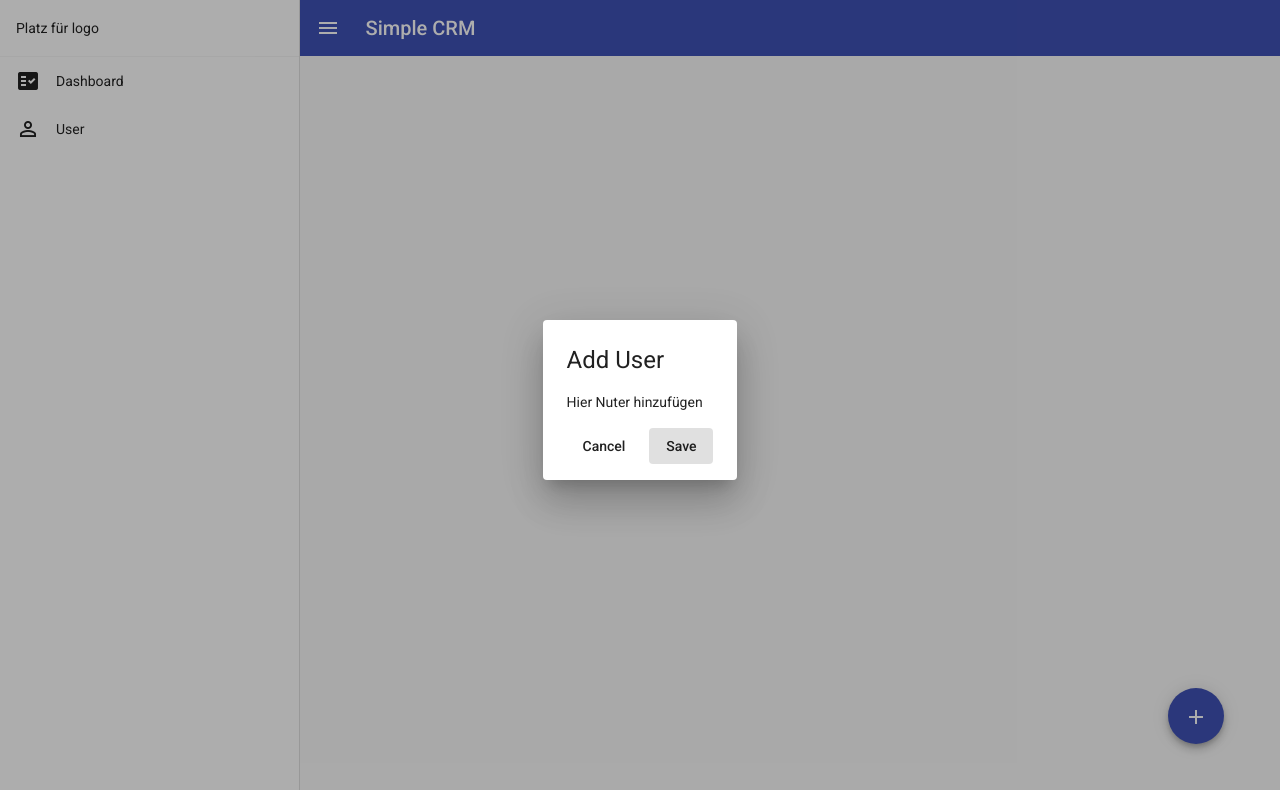
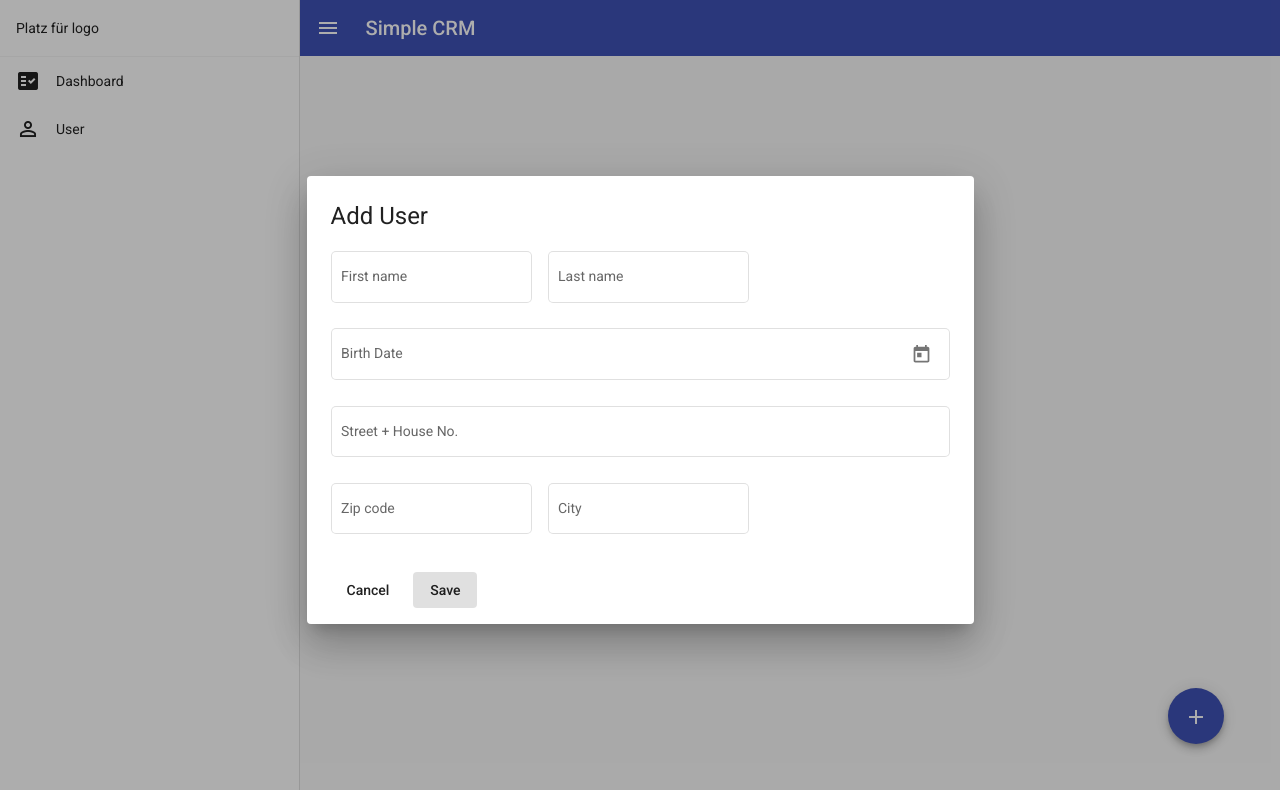
Before and after one commit to MarcoSuess/simple-crm, an Angular app: page /user in a window 1280 px wide. Both pictures are taken after a click on the button "add". Shown: the top 790 px of the page. Built offline with nearby package versions, Linux system fonts and the light colour scheme.

Commit message:
dialog design

```diff
--- a/src/app/dialog-add-user/dialog-add-user.component.html
+++ b/src/app/dialog-add-user/dialog-add-user.component.html
@@ -1,15 +1,46 @@
 <h1 mat-dialog-title>Add User</h1>
 <div mat-dialog-content>
+  <div>
+    <mat-form-field class="mr-16" appearance="outline">
+      <mat-label>First name</mat-label>
+      <input matInput placeholder="Placeholder" />
+    </mat-form-field>
 
-    Hier Nuter hinzufügen
+    <mat-form-field appearance="outline">
+      <mat-label>Last name</mat-label>
+      <input matInput placeholder="Placeholder" />
+    </mat-form-field>
+  </div>
 
+  <div>
+    <mat-form-field class="full-width"  appearance="outline">
+      <mat-label>Birth Date</mat-label>
+      <input matInput [matDatepicker]="picker" placeholder="Placeholder" />
+      <mat-datepicker-toggle matSuffix [for]="picker"></mat-datepicker-toggle>
+      <mat-datepicker #picker></mat-datepicker>
+    </mat-form-field>
+  </div>
+
+<div>
+    <mat-form-field  class="full-width" appearance="outline">
+        <mat-label>Street + House No.</mat-label>
+        <input matInput placeholder="Placeholder" />
+      </mat-form-field>
+
+      <mat-form-field class="mr-16" appearance="outline">
+        <mat-label>Zip code</mat-label>
+        <input matInput placeholder="Placeholder" />
+      </mat-form-field>
+
+      <mat-form-field appearance="outline">
+        <mat-label>City</mat-label>
+        <input matInput placeholder="Placeholder" />
+      </mat-form-field>
+
+</div>
 
 </div>
 <div mat-dialog-actions>
-
-  <button mat-button >Cancel</button>
-
-  <button mat-button [mat-dialog-close]="" cdkFocusInitial>
-    Save
-  </button>
+  <button mat-button>Cancel</button>
+  <button mat-button [mat-dialog-close]="" cdkFocusInitial>Save</button>
 </div>
--- a/src/styles.scss
+++ b/src/styles.scss
@@ -1,4 +1,18 @@
 /* You can add global styles to this file, and also import other style files */
 
-html, body { height: 100%; }
-body { margin: 0; font-family: Roboto, "Helvetica Neue", sans-serif; }
+html,
+body {
+  height: 100%;
+}
+body {
+  margin: 0;
+  font-family: Roboto, "Helvetica Neue", sans-serif;
+}
+
+.mr-16 {
+  margin-right: 16px;
+}
+
+.full-width {
+    width: 100%;
+}
```
Also changed, not shown: src/app/app.module.ts (+18 -4 lines).
